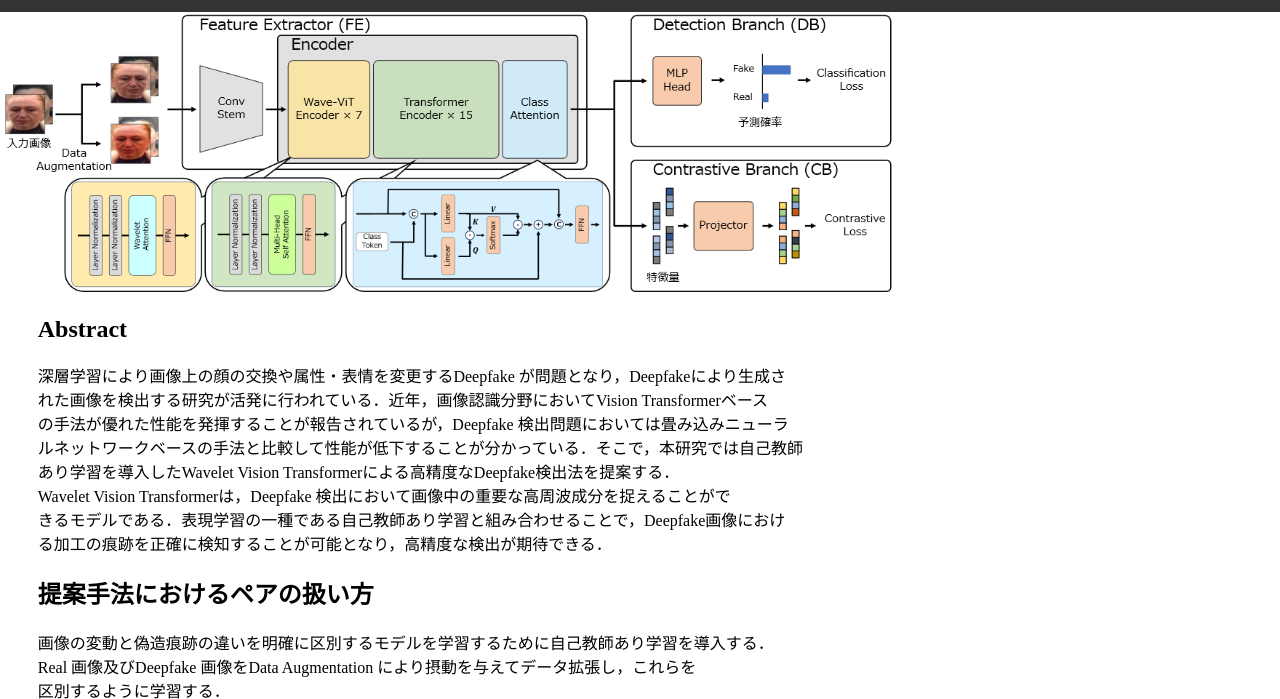
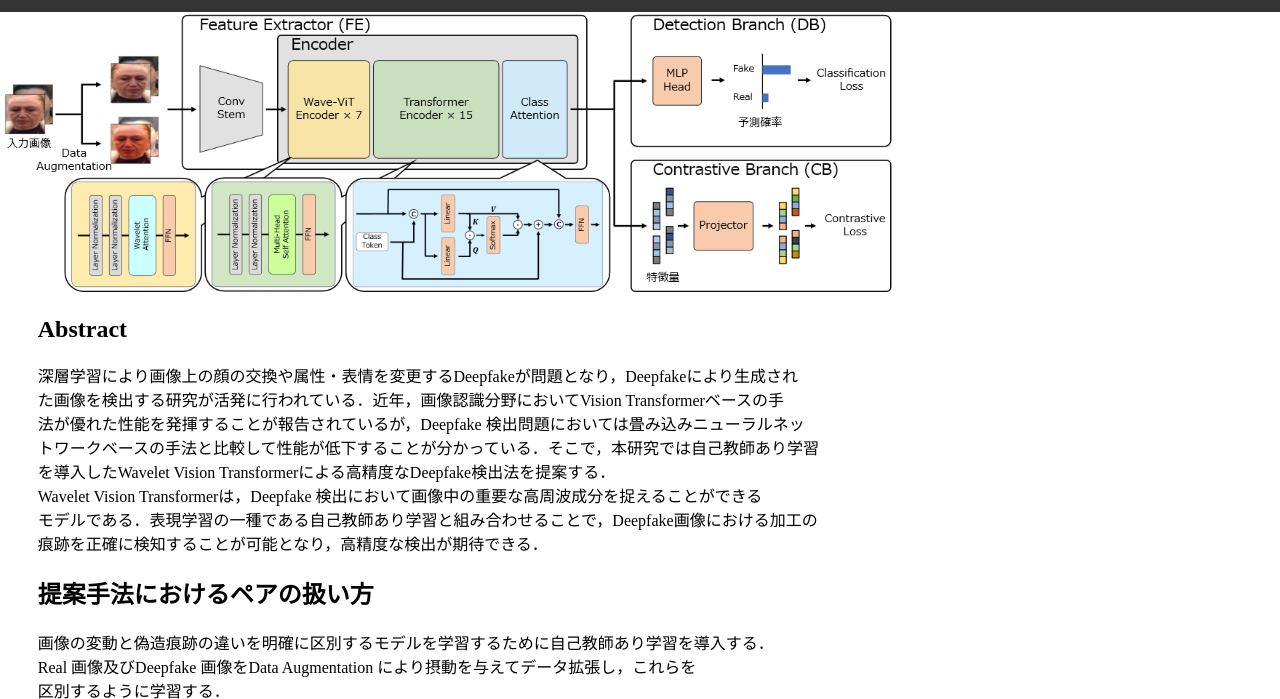
Before and after one commit to SyunkiTakase/ContrastiveDeepfakedetectionPages, a plain HTML site: page index.html in a window 1280 px wide. Shown: the part 97-796 px from the top of the page. Drawn offline with Linux system fonts and the light colour scheme.

Commit message:
Add files via upload

```diff
--- a/index.html
+++ b/index.html
@@ -39,14 +39,14 @@
     <section>
         <h2>Abstract</h2>
 
-        深層学習により画像上の顔の交換や属性・表情を変更するDeepfake が問題となり，Deepfakeにより生成さ<br>
-        れた画像を検出する研究が活発に行われている．近年，画像認識分野においてVision Transformerベース<br>
-        の手法が優れた性能を発揮することが報告されているが，Deepfake 検出問題においては畳み込みニューラ<br>
-        ルネットワークベースの手法と比較して性能が低下することが分かっている．そこで，本研究では自己教師<br>
-        あり学習を導入したWavelet Vision Transformerによる高精度なDeepfake検出法を提案する．<br>
-        Wavelet Vision Transformerは，Deepfake 検出において画像中の重要な高周波成分を捉えることがで<br>
-        きるモデルである．表現学習の一種である自己教師あり学習と組み合わせることで，Deepfake画像におけ<br>
-        る加工の痕跡を正確に検知することが可能となり，高精度な検出が期待できる．
+        深層学習により画像上の顔の交換や属性・表情を変更するDeepfakeが問題となり，Deepfakeにより生成され<br>
+        た画像を検出する研究が活発に行われている．近年，画像認識分野においてVision Transformerベースの手<br>
+        法が優れた性能を発揮することが報告されているが，Deepfake 検出問題においては畳み込みニューラルネッ<br>
+        トワークベースの手法と比較して性能が低下することが分かっている．そこで，本研究では自己教師あり学習<br>
+        を導入したWavelet Vision Transformerによる高精度なDeepfake検出法を提案する．<br>
+        Wavelet Vision Transformerは，Deepfake 検出において画像中の重要な高周波成分を捉えることができる<br>
+        モデルである．表現学習の一種である自己教師あり学習と組み合わせることで，Deepfake画像における加工の<br>
+        痕跡を正確に検知することが可能となり，高精度な検出が期待できる．
 
     </section>
 
```
